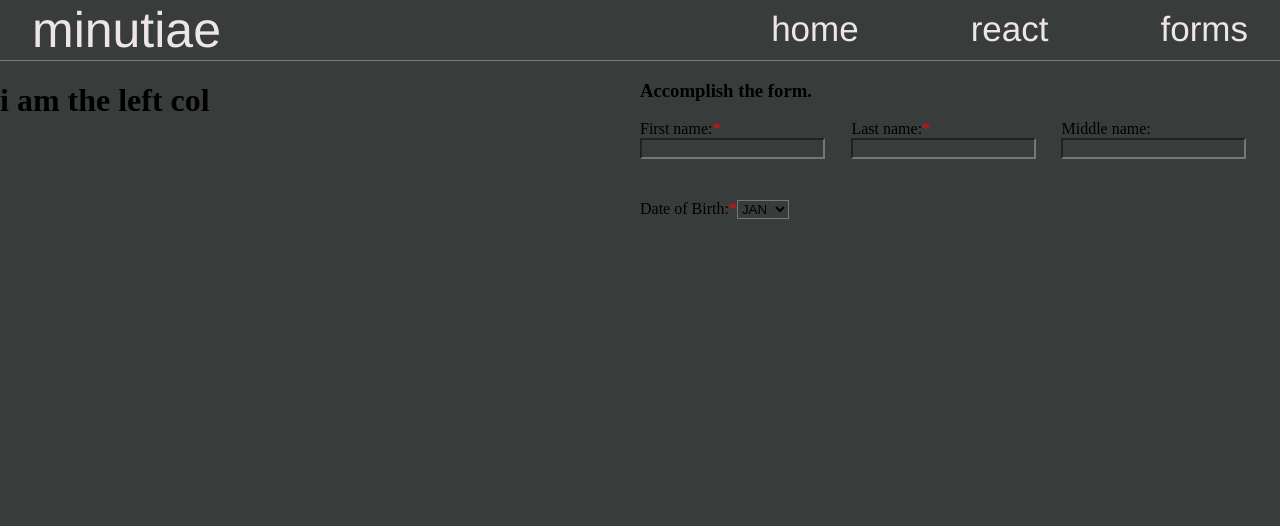
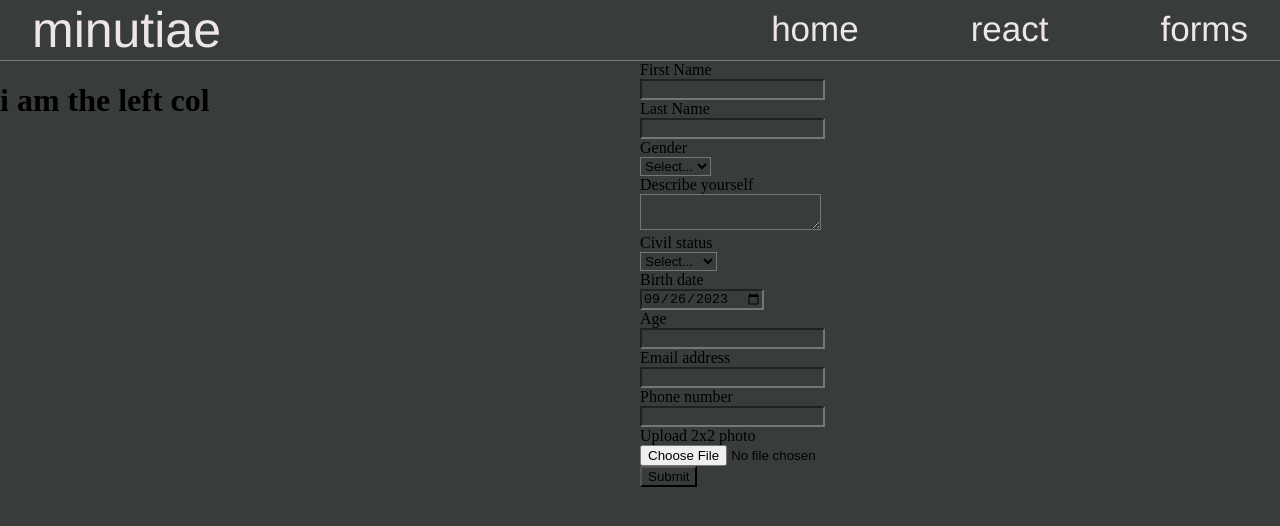
Before and after one commit to sciyon/CS3105_minutiae, a React (Vite) app: page /FormsAct in a window 1280 px wide. Shown: the top 526 px of the page. Built offline with nearby package versions, Linux system fonts and the light colour scheme.

Commit message:
[Erwin][Feat]Finished backend for forms using formik and yup

```diff
--- a/src/components/layouts/formsAct.jsx
+++ b/src/components/layouts/formsAct.jsx
@@ -1,5 +1,6 @@
 import React from "react";
 import "./style.css";
+import FormsBox from "../stuff/formBox";
 
 export default function FormsAct(){
   return (
@@ -8,53 +9,7 @@ export default function FormsAct(){
       <h1>i am the left col</h1>
     </div>
     <div className="right-col">
-      <div>
-        <div className="form">
-          <h3>Accomplish the form.</h3>
-          <div className="field-1">
-            <div className="form-field">
-              <label for='firstname'>First name:<span class='required'>*</span></label>
-              <input
-                type="text"
-                name='firstname'
-              />
-            </div>
-            <div className="form-field">
-              <label for='lastname'>Last name:<span class='required'>*</span></label>
-              <input
-                type="text"
-                name='lastname'
-              />
-            </div>
-            <div className="form-field">
-              <label for='middlename'>Middle name:</label>
-              <input
-                type="text"
-                name='lastname'
-              />
-            </div>
-          </div>
-          <div className="field-2">
-            <div className="form-field">
-              <label for='birthdate'>Date of Birth:<span class='required'>*</span></label>
-              <select>
-                <option value="option1">JAN</option>
-                <option value="option1">FEB</option>
-                <option value="option1">MAR</option>
-                <option value="option1">APR</option>
-                <option value="option1">MAY</option>
-                <option value="option1">JUN</option>
-                <option value="option1">JUL</option>
-                <option value="option1">AUG</option>
-                <option value="option1">SEP</option>
-                <option value="option1">OCT</option>
-                <option value="option1">NOV</option>
-                <option value="option1">DEC</option>
-              </select>
-            </div>
-          </div>
-        </div>
-      </div>
+      <FormsBox/>
     </div>
   </div>
   );
--- a/src/components/layouts/style.css
+++ b/src/components/layouts/style.css
@@ -97,6 +97,6 @@
   height: 5rem;
 }
 
-.field-2{
-
+.form-field{
+  padding: .5rem;
 }
--- /dev/null
+++ b/src/components/stuff/formBox.jsx
@@ -0,0 +1,185 @@
+import React from "react";
+import "./style.css";
+import * as Yup from 'yup';
+import { Formik, Field, Form } from 'formik';
+
+
+export default function FormsBox(){
+  const MAX_FILE_SIZE = 1024000;
+  const validFileExtensions = ['jpg','JPG', 'jpeg', 'png', 'gif', 'svg', 'webp'];
+
+  function isValidFileType(fileName) {
+    return validFileExtensions.includes(fileName.split('.').pop());
+  }
+
+  const phoneRegExp = /^((\+63)|0)[1-9][0-9]{9}$/;
+
+  function formatDate(date) {
+    var d = new Date(date),
+        month = '' + (d.getMonth() + 1),
+        day = '' + d.getDate(),
+        year = d.getFullYear();
+
+    if (month.length < 2)
+        month = '0' + month;
+    if (day.length < 2)
+        day = '0' + day;
+
+    return [year, month, day].join('-');
+  }
+
+  const formSchema = Yup.object().shape({
+    fname:
+      Yup .string()
+          .min(2, 'Too short')
+          .max(30, 'Too long')
+          .required('First name required'),
+    lname:
+      Yup .string()
+          .min(2, 'Too short')
+          .max(40, 'Too long')
+          .required('Last name required'),
+    gender:
+      Yup .string()
+          .oneOf(["Male", "Female", "Other"], "Invalid gender")
+          .required("Required"),
+    about:
+      Yup .string()
+          .min(20, "About you is too short")
+          .required("About you is required"),
+    civilStatus:
+      Yup .string()
+          .oneOf(["Single","Married","Divorced","Widowed"], "Invalid civil status")
+          .required("Civil Status is required"),
+    birthdate:
+      Yup .date()
+          .min(new Date(1900, 0, 1), "Invalid birthdate")
+          .required("Birthdate is required"),
+    age:
+      Yup .number()
+          .positive("Age must be positive")
+          .max(100, "Age must be a valid age")
+          .min(7, "Age is too low")
+          .required("Age is required"),
+    email:
+      Yup .string()
+          .email("Invalid email")
+          .required("Email is required"),
+    phoneNumber:
+      Yup .string()
+          .matches(phoneRegExp, "Must be a valid Philippine mobile number starting with +63 or 0")
+          .required("Phone number is required"),
+    photo:
+      Yup .mixed()
+          .test("filesize", "File size is too large", value => {
+            if (!value) return true;
+            return value.size <= MAX_FILE_SIZE;
+          })
+          .test("fileFormat", "Unsupported format", value => {
+            if (!value || !(value instanceof File)) return true;
+            return isValidFileType(value.name.toLowerCase());
+          })
+          .required("Image is required")
+  })
+
+  return(
+    <div className="formik-form">
+      <Formik
+        initialValues={{
+          fname: '',
+          lname: '',
+          gender: '',
+          about: '',
+          civilStatus: '',
+          birthdate: formatDate(new Date()),
+          age: '',
+          email: '',
+          phoneNumber: '',
+          photo: '',
+        }}
+        validationSchema = {formSchema}
+        onSubmit={values =>{
+          console.log(values)
+        }}
+      >
+        {({ errors, touched }) => (
+          <Form>
+            <div className="field">
+              <div className="field-label">First Name</div>
+              <Field name='fname'/>
+              {errors.fname && touched.fname ? (<div>{errors.fname}</div>) : null}
+            </div>
+            <div className="field">
+              <div className="field-label">Last Name</div>
+              <Field name='lname'/>
+              {errors.lname && touched.lname ? (<div>{errors.lname}</div>) : null}
+            </div>
+            <div className="field">
+              <div className="field-label">Gender</div>
+              <Field name='gender' as='select'>
+                <option value="">Select...</option>
+                <option value="Male">Male</option>
+                <option value="Female">Female</option>
+                <option value="Other">Other</option>
+              </Field>
+              {errors.gender && touched.gender ? (<div>{errors.gender}</div>) : null}
+            </div>
+            <div className="field">
+              <div className="field-label">Describe yourself</div>
+              <Field name='about' as='textarea'/>
+              {errors.about && touched.about ? (<div>{errors.about}</div>) : null}
+            </div>
+            <div className="field">
+              <div className="field-label">Civil status</div>
+              <Field name='civilStatus' as='select'>
+                <option value="">Select...</option>
+                <option value="Single">Single</option>
+                <option value="Married">Married</option>
+                <option value="Divorced">Divorced</option>
+                <option value="Widowed">Widowed</option>
+              </Field>
+              {errors.civilStatus && touched.civilStatus ? (<div>{errors.civilStatus}</div>) : null}
+            </div>
+            <div className="field">
+              <div className="field-label">Birth date</div>
+              <Field name="birthdate" type="date" />
+              {errors.birthdate && touched.birthdate ? (<div>{errors.birthdate}</div>) : null}
+            </div>
+            <div className="field">
+              <div className="field-label">Age</div>
+              <Field name='age' type='number'/>
+              {errors.age && touched.age ? (<div>{errors.age}</div>) : null}
+            </div>
+            <div className="field">
+              <div className="field-label">Email address</div>
+              <Field name='email' type="email"/>
+              {errors.email && touched.email ? (<div>{errors.email}</div>) : null}
+            </div>
+            <div className="field">
+              <div className="field-label">Phone number</div>
+              <Field name='phoneNumber'/>
+              {errors.phoneNumber && touched.phoneNumber ? (<div>{errors.phoneNumber}</div>) : null}
+            </div>
+            <div className="field">
+              <div className="field-label">Upload 2x2 photo</div>
+              <Field name='photo'>
+                {({ field, form }) => (
+                  <input
+                    id='photo'
+                    name='photo'
+                    type='file'
+                    onChange={(event) => {
+                      form.setFieldValue(field.name, event.currentTarget.files[0]);
+                    }}
+                  />
+                )}
+              </Field>
+              {errors.photo && touched.photo ? (<div>{errors.photo}</div>) : null}
+            </div>
+            <button type="submit">Submit</button>
+          </Form>
+        )}
+      </Formik>
+    </div>
+  )
+}
```
Also changed, not shown: src/validations/formvalidation.js (deleted).
